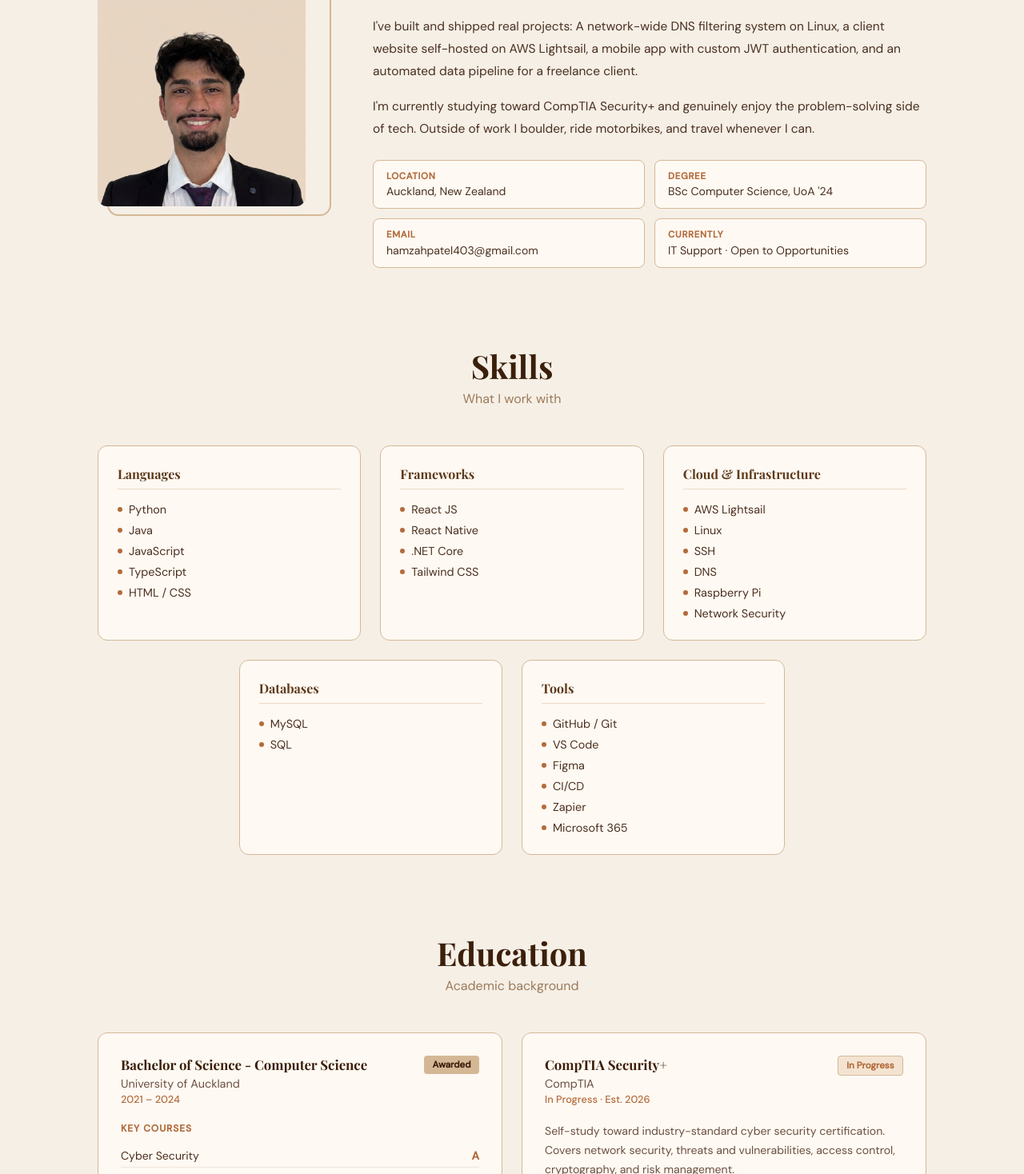
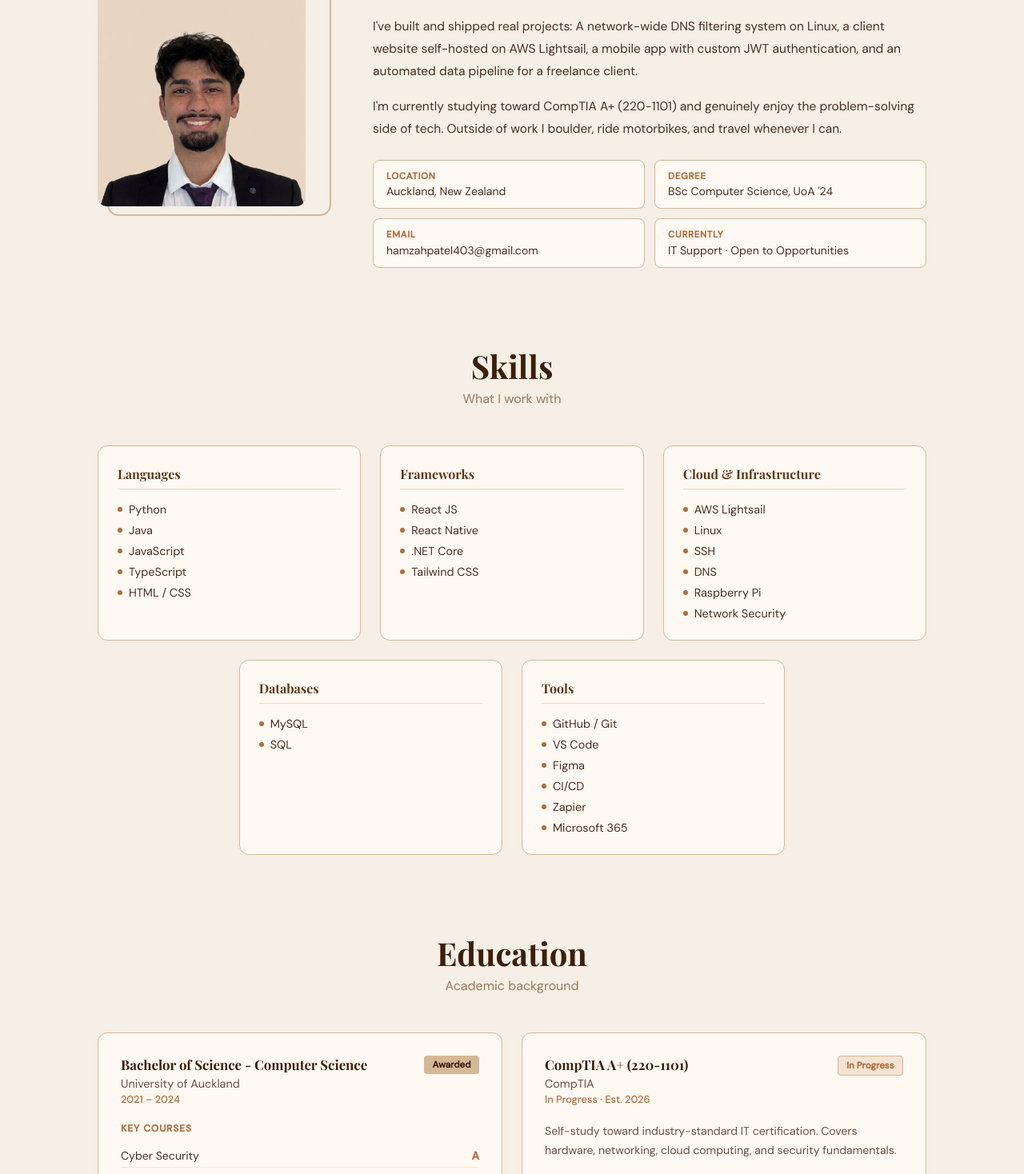
Before and after one commit to realiru/Portfolio-Website, a React (Vite) app in the folder portfolio/: page / in a window 1280 px wide. Shown: the part 1102-2570 px from the top of the page at 80% size. Built offline with nearby package versions, Linux system fonts and the light colour scheme; a small style sheet from the web is missing.

Commit message:
Updated Comptia work

```diff
--- a/portfolio/src/components/Sections/AboutMe.jsx
+++ b/portfolio/src/components/Sections/AboutMe.jsx
@@ -40,7 +40,7 @@ function AboutMe() {
           {/* hidden on mobile until expanded */}
           <div className={`about-extra ${expanded ? 'about-extra--open' : ''}`}>
             <p>
-              I'm currently studying toward CompTIA Security+ and genuinely
+              I'm currently studying toward CompTIA A+ (220-1101) and genuinely
               enjoy the problem-solving side of tech. Outside of work I boulder,
               ride motorbikes, and travel whenever I can.
             </p>
--- a/portfolio/src/components/Sections/Education.jsx
+++ b/portfolio/src/components/Sections/Education.jsx
@@ -33,16 +33,15 @@ function Education() {
         <div className="edu-card edu-card--cert">
           <div className="edu-header">
             <div>
-              <h3>CompTIA Security+</h3>
+              <h3>CompTIA A+ (220-1101)</h3>
               <p className="edu-institution">CompTIA</p>
               <p className="edu-dates">In Progress · Est. 2026</p>
             </div>
             <span className="edu-badge edu-badge--progress">In Progress</span>
           </div>
           <p className="edu-cert-desc">
-            Self-study toward industry-standard cyber security certification.
-            Covers network security, threats and vulnerabilities, access control,
-            cryptography, and risk management.
+            Self-study toward industry-standard IT certification.
+            Covers hardware, networking, cloud computing, and security fundamentals.
           </p>
         </div>
       </div>
```
